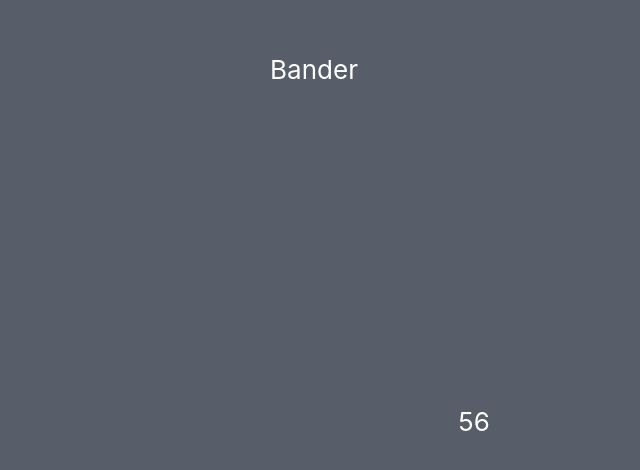
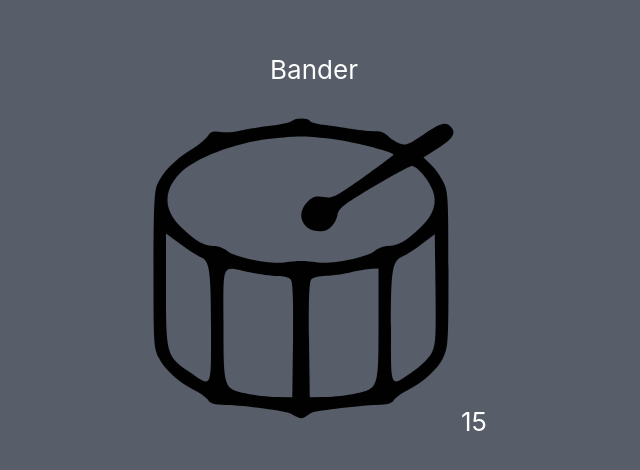
Before and after one commit to TOduah/Banded, a React (Create React App) app in the folder react-ui/: page / in a window 1280 px wide. Shown: the part 168-638 px from the top of the page, without its empty margins (326-966 px from the left). Built offline with nearby package versions, Linux system fonts and the light colour scheme.

Commit message:
using arrow function instead

```diff
--- a/react-ui/src/App.js
+++ b/react-ui/src/App.js
@@ -69,7 +69,7 @@ class App extends Component {
           <div className="Slide-container">
             <div className="slide Fader">
               <img src={images[slideIndex]} className="App-logo" alt="logo" />
-              {window.setInterval(() => this.plusDivs(), 3000)}
+              {setTimeout(() => this.plusDivs(), 3000)}
               {/* <button onClick={() => this.plusDivs(1)}>Next</button> */}
             </div>
             {/* <div className="slide Fader">
```
